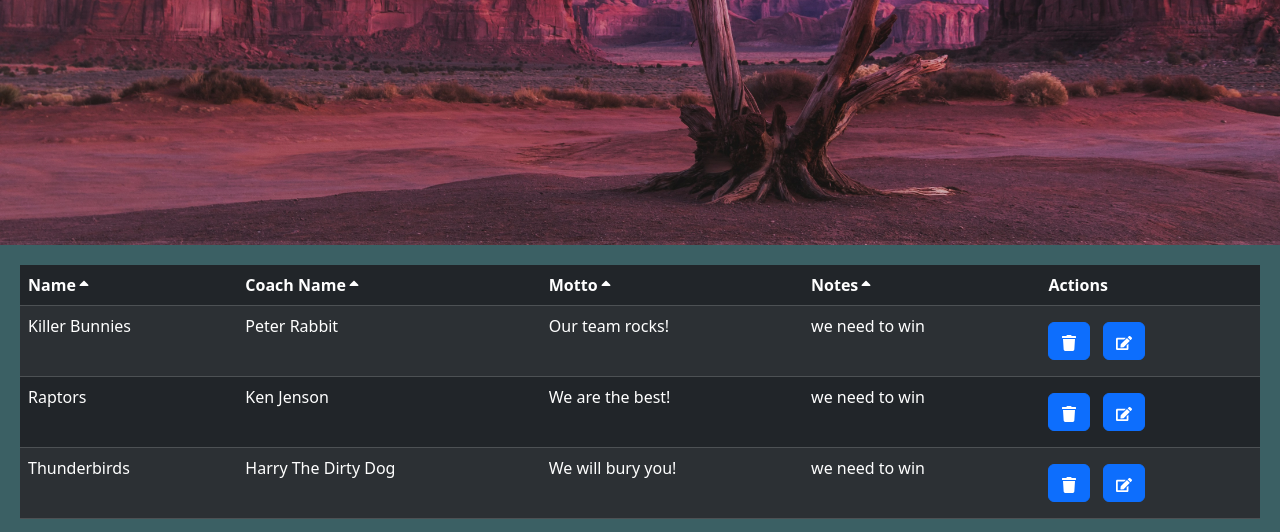
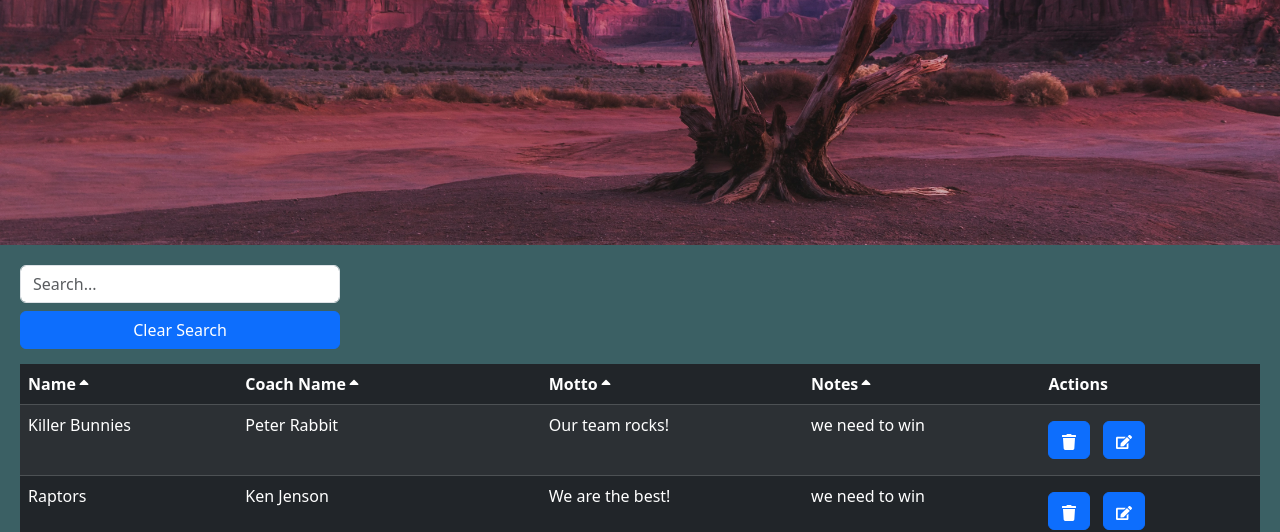
Before and after one commit to JoshuaPeters21199/LMS4, a React app: page /teams in a window 1280 px wide. Shown: the part 535-1067 px from the top of the page. Built offline with nearby package versions, Linux system fonts and the light colour scheme.

Commit message:
Finished cleanup on LMS4.

```diff
--- a/src/views/TeamsPage/TeamListView/TeamsTable/TeamsTable.jsx
+++ b/src/components/DataTable/DataTable.jsx
@@ -1,10 +1,10 @@
 import React from 'react';
 import TeamHeaderRow from './TeamHeaderRow';
 import Table from 'react-bootstrap/Table';
-import TeamRow from './TeamRow';
+import TeamRow from './DataRow';
 
 
-function TeamsTable({ teams, sortCol, sortDir, viewModel, onHandleDelete, onHandleSort, onHandleEdit }) {
+function DataTable({ teams, sortCol, sortDir, viewModel, onHandleDelete, onHandleSort, onHandleEdit }) {
     // console.log(teams)
     let columns = viewModel.list.columns;
     // console.log(columns);
@@ -33,4 +33,4 @@ function TeamsTable({ teams, sortCol, sortDir, viewModel, onHandleDelete, onHand
     );
 }
 
-export default TeamsTable;
+export default DataTable;
--- a/src/components/EditTeam/EditTeam.jsx
+++ b/src/components/EditTeam/EditTeam.jsx
@@ -10,8 +10,6 @@ function EditTeam({ isCreate, api}) {
     const {id} = useParams();
     const teamId = !isCreate?id:"";
 
-    const title = !isCreate ? "Edit Team" : "Add Team";
-
     const [formData, setFormData] = useState({
         id: 0,
         name: '',
@@ -19,6 +17,16 @@ function EditTeam({ isCreate, api}) {
         motto: '',
         notes: ''
     });
+
+    const title = !isCreate ? `Edit Team ${formData.name}` : "Add Team";
+
+    // const [formData, setFormData] = useState({
+    //     id: 0,
+    //     name: '',
+    //     coachName: '',
+    //     motto: '',
+    //     notes: ''
+    // });
     const [coachOptions, setCoachOptions] = useState([]);
     const [validated, setValidated] = useState(false);
 
--- a/src/views/TeamsPage/TeamListView/TeamListView.jsx
+++ b/src/components/ListView/ListView.jsx
@@ -1,11 +1,11 @@
 import React, { useState, useEffect } from 'react';
-import TeamsTable from './TeamsTable/TeamsTable';
-import AlertList from './AlertList';
+import TeamsTable from '../DataTable/DataTable';
+import AlertList from '../AlertList/AlertList';
 import Button from 'react-bootstrap/Button';
 import { Link } from 'react-router-dom';
-// import SearchBar from '../../../components/SearchBar/SearchBar';
+import SearchBar from '../SearchBar/SearchBar';
 
-function TeamListView({ viewModel, model }) {
+function ListView({ viewModel, model }) {
     const [data, updateData] = useState(null);
 
     const [sortCol, setSortCol] = useState(viewModel.list.options.sortCol);
@@ -27,10 +27,6 @@ function TeamListView({ viewModel, model }) {
     const handleEdit = () => {};
 
     const handleSort = (clickedSortCol) => {
-        // console.log(`sortCol: ${sortCol}`)
-        // console.log(`clickedSortCol: ${clickedSortCol}`)
-        // console.log(`model.sortCol: ${model.sortCol}`)
-        // console.log(`sortDir: ${sortDir}`)
 
         if (model.sortCol === clickedSortCol) {
             if (sortDir === 'asc') {
@@ -45,25 +41,20 @@ function TeamListView({ viewModel, model }) {
 
         model.sortCol = sortCol;
         model.sort(sortCol, sortDir)
-
-        // console.log(`new sortCol: ${sortCol}`)
-        // console.log(`new clickedSortCol: ${clickedSortCol}`)
-        // console.log(`new model.sortCol: ${model.sortCol}`)
-        // console.log(`new sortDir: ${sortDir}`)
     };
 
     const handleReset = () => {
         model.reset();
     };
 
-    // const onSearchHandler = (text) => {
-    //     if (text.length > 2) {
-    //         setFilterStr(text);
-    //     } else {
-    //         setFilterStr('');
-    //     }
-    //     setFilterText(text);
-    // }
+    const onSearchHandler = (text) => {
+        if (text.length > 2) {
+            setFilterStr(text);
+        } else {
+            setFilterStr('');
+        }
+        setFilterText(text);
+    }
 
     useEffect(() => {
         model.sortCol = sortCol;
@@ -73,21 +64,21 @@ function TeamListView({ viewModel, model }) {
         model.list().then((teams) => updateData(teams));
     }, [isReset, sortCol, sortDir, filterStr, alertList, teamDelete, model]);
 
-    // const clearSearch = () => {
-    //     setFilterText('');
-    //     setFilterStr('')
-    // }
+    const clearSearch = () => {
+        setFilterText('');
+        setFilterStr('')
+    }
 
     return(
         data && (
             <div className='col-12'>
                 <AlertList alertList={alertList} />
 
-                {/* <SearchBar
+                <SearchBar
                     onSearchHandler={onSearchHandler}
                     filterText={filterText}
                     clearSearch={clearSearch}
-                /> */}
+                />
 
                 <TeamsTable
                     teams={data}
@@ -117,4 +108,4 @@ function TeamListView({ viewModel, model }) {
     );
 }
 
-export default TeamListView;
+export default ListView;
--- a/src/components/SearchBar/SearchBar.jsx
+++ b/src/components/SearchBar/SearchBar.jsx
@@ -5,10 +5,10 @@ import Button from 'react-bootstrap/Button';
 function SearchBar({ onSearchHandler, filterText, clearSearch }) {
     return(
         <Form className='search-container'>
-            {/* <Form.Group className='mb-2' controlId='searchInput'>
+            <Form.Group className='mb-2' controlId='searchInput'>
                 <Form.Control type='text' placeholder='Search...' value={filterText} onChange={(e) => onSearchHandler(e.target.value)} />
             </Form.Group>
-            <Button variant='primary' onClick={() => clearSearch()}>Clear Search</Button> */}
+            <Button variant='primary' onClick={() => clearSearch()}>Clear Search</Button>
         </Form>
     )
 }
--- a/src/views/App/App.scss
+++ b/src/views/App/App.scss
@@ -393,5 +393,8 @@
 /* SEARCH BAR STYLE */
 .search-container {
     display: flex;
+    flex-direction: column;
     padding: 0px 0px 15px 0px;
+    width: 25vw;
+    justify-content: space-between;
 }
--- a/src/views/TeamsPage/TeamsPage.jsx
+++ b/src/views/TeamsPage/TeamsPage.jsx
@@ -1,13 +1,13 @@
 import React from 'react';
 import TeamsPageHero from '../../components/Heroes/TeamsPageHero';
-import TeamListView from './TeamListView/TeamListView';
+import ListView from '../../components/ListView/ListView';
 
 function TeamsPage({ viewModel, api }) {
     return (
         <>
             <TeamsPageHero />
             <div className="team-body">
-                <TeamListView viewModel={viewModel} model={api} />
+                <ListView viewModel={viewModel} model={api} />
             </div>
         </>
     )
```
Also changed, not shown: src/components/DataTable/DataRow.jsx (renamed from src/views/TeamsPage/TeamListView/TeamsTable/TeamRow.jsx, +3 -4 lines), src/index.js (+13 -0 lines), src/components/AlertList/AlertList.jsx (renamed from src/views/TeamsPage/TeamListView/AlertList.jsx), src/components/DataTable/TeamHeaderCol.jsx (renamed from src/views/TeamsPage/TeamListView/TeamsTable/TeamHeaderCol.jsx), src/components/DataTable/TeamHeaderRow.jsx (renamed from src/views/TeamsPage/TeamListView/TeamsTable/TeamHeaderRow.jsx), src/views/App/App.css, 1 other file.
